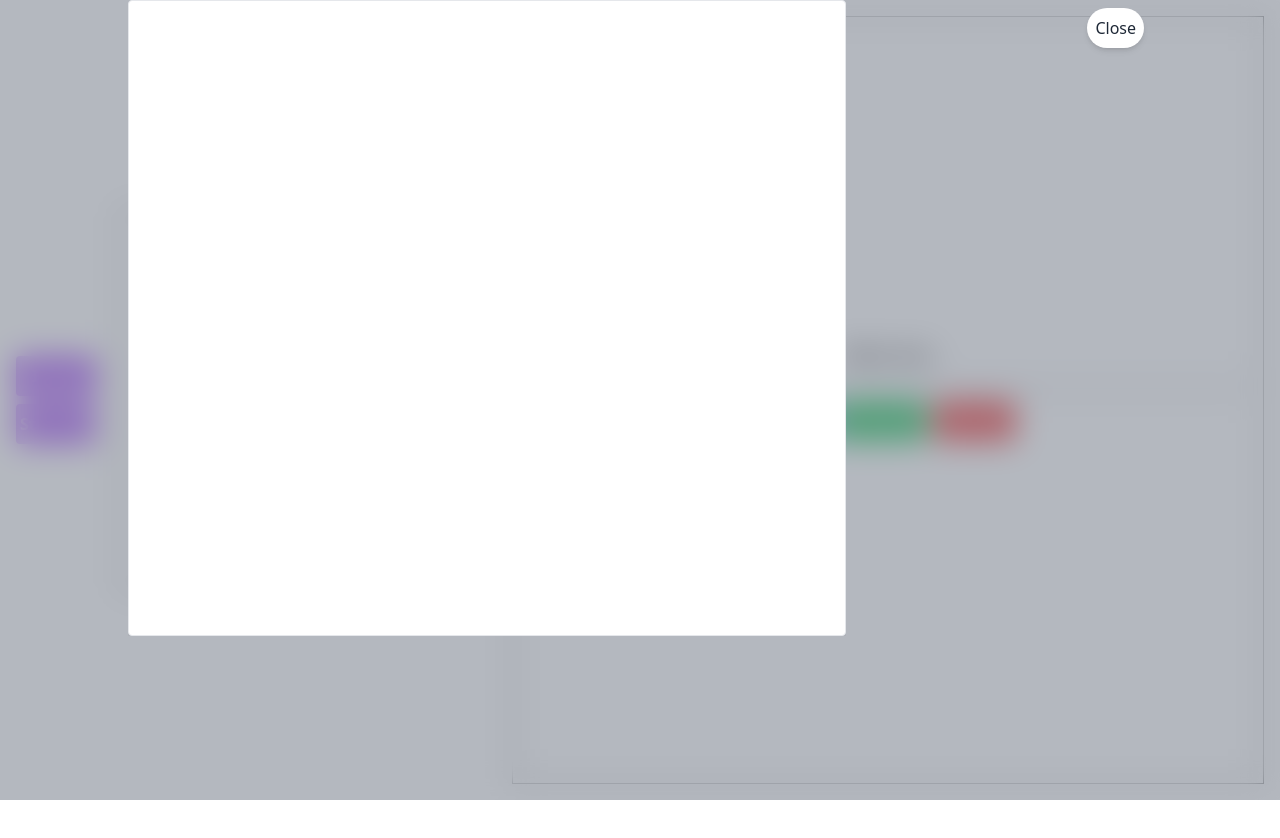
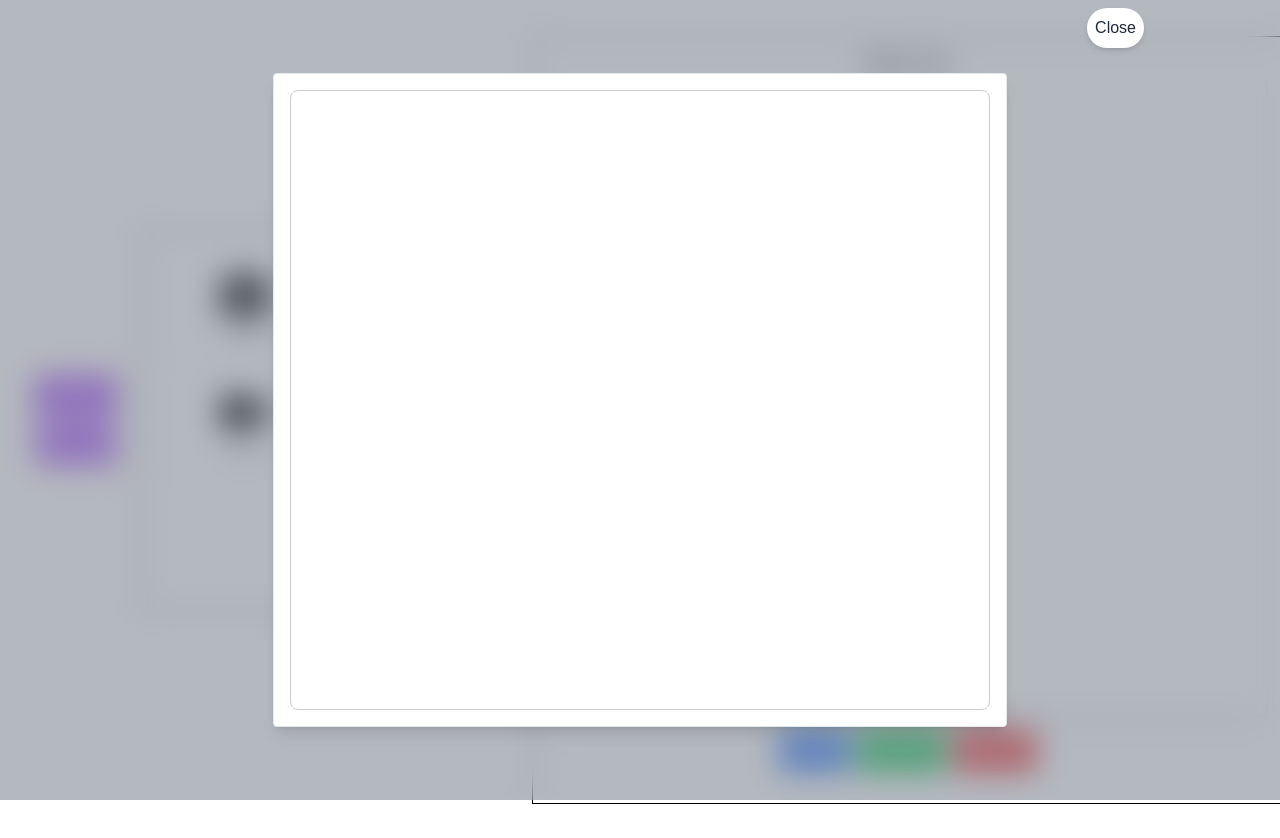
Before and after one commit to SaiHarshaVardhan-ez/ver3, a React (Create React App) app: page /interface in a window 1280 px wide. Both pictures are taken after a click on the button "Preview". Before the commit the page ends 800 px from the top, so only its background shows below. Built offline with nearby package versions, Linux system fonts and the light colour scheme.

Commit message:
placed pdf in preview

```diff
--- a/src/components/Editor.jsx
+++ b/src/components/Editor.jsx
@@ -1,43 +1,62 @@
-import React, { useState, useRef } from "react";
+import React, { useState, useRef, useEffect } from "react";
 import RenderBlocks from "./editorComponents/RenderBlocks";
 import { useNavigate } from "react-router-dom";
-import * as htmlToImage from "html-to-image";
-import PreviewPopup from "./PreviewPopup";
 
 const Editor = ({ content = [], setContent }) => {
   const [showPreview, setShowPreview] = useState(false);
-  const [previewImage, setPreviewImage] = useState(null);
-  const previewRef = useRef();
+  const [previewContent, setPreviewContent] = useState("");
+  const [previewWidth, setPreviewWidth] = useState("100%"); // Initial width
+  const [previewHeight, setPreviewHeight] = useState("100%"); // Initial height
   const navigate = useNavigate();
 
+  const previewRef = useRef();
+
+  useEffect(() => {
+    const resizeObserver = new ResizeObserver(entries => {
+      for (let entry of entries) {
+        setPreviewWidth(`${entry.contentRect.width}px`);
+        setPreviewHeight(`${entry.contentRect.height}px`);
+      }
+    });
+
+    resizeObserver.observe(previewRef.current);
+
+    return () => {
+      resizeObserver.disconnect();
+    };
+  }, []);
+
   const handlePreview = () => {
-    const element = previewRef.current;
+    const contentHtml = `
+      <!DOCTYPE html>
+      <html lang="en">
+      <head>
+        <meta charset="UTF-8">
+        <meta name="viewport" content="width=device-width, initial-scale=1.0">
+        <title>Preview Content</title>
+        <style>
+          body {
+            font-family: Arial, sans-serif;
+            margin: 20px;
+          }
+          .preview-content {
+            background-color: #ffffff;
+            padding: 20px;
+            border: 1px solid #cccccc;
+            border-radius: 8px;
+          }
+        </style>
+      </head>
+      <body>
+        <div class="preview-content" style="width: ${previewWidth}; height: ${previewHeight}">
+          ${previewRef.current.innerHTML}
+        </div>
+      </body>
+      </html>
+    `;
 
-    // Remember current scroll position
-    const scrollY = window.scrollY;
-
-    // Set temporary styles to ensure all content is visible
-    element.style.height = `${element.scrollHeight}px`;
-    element.style.overflow = "visible";
-
-    // Capture the image
-    htmlToImage
-      .toPng(element)
-      .then(function (dataUrl) {
-        setShowPreview(true);
-        setPreviewImage(dataUrl);
-      })
-      .catch(function (error) {
-        console.error("Preview generation failed: ", error);
-      })
-      .finally(() => {
-        // Reset styles after capture
-        element.style.height = "auto";
-        element.style.overflow = "auto";
-
-        // Restore scroll position
-        window.scrollTo(0, scrollY);
-      });
+    setPreviewContent(contentHtml);
+    setShowPreview(true);
   };
 
   const handleSave = () => {
@@ -46,7 +65,7 @@ const Editor = ({ content = [], setContent }) => {
 
   const closePreview = () => {
     setShowPreview(false);
-    setPreviewImage(null);
+    setPreviewContent("");
   };
 
   return (
@@ -87,13 +106,19 @@ const Editor = ({ content = [], setContent }) => {
       {showPreview && (
         <div className="fixed top-0 left-0 w-full h-full flex items-center justify-center bg-opacity-50 bg-gray-500 backdrop-filter backdrop-blur-lg">
           <div className="relative w-full max-w-screen-lg h-full">
-            <PreviewPopup imageSrc={previewImage} onClose={closePreview} />
-            <button
-              className="absolute top-2 right-2 bg-white text-gray-800 rounded-full p-2 shadow-md hover:bg-gray-200"
+            <div
+              className="absolute top-2 right-2 bg-white text-gray-800 rounded-full p-2 shadow-md hover:bg-gray-200 cursor-pointer"
               onClick={closePreview}
             >
               Close
-            </button>
+            </div>
+            <div className="w-full h-full flex items-center justify-center">
+              <div
+                className="bg-white p-4 shadow-lg border border-gray-200 overflow-auto rounded"
+                style={{ maxHeight: "90%", maxWidth: "90%" }}
+                dangerouslySetInnerHTML={{ __html: previewContent }}
+              />
+            </div>
           </div>
         </div>
       )}
--- a/src/components/PreviewPopup.jsx
+++ /dev/null
@@ -1,13 +0,0 @@
-import React from "react";
-
-const PreviewPopup = ({ imageSrc, onClose }) => {
-  return (
-    <div className="preview-popup">
-      <div className="preview-content">
-        <img src={imageSrc} alt="Preview" />
-      </div>
-    </div>
-  );
-};
-
-export default PreviewPopup;
--- a/src/components/editorComponents/RenderBlocks.jsx
+++ b/src/components/editorComponents/RenderBlocks.jsx
@@ -1,8 +1,8 @@
 // RenderBlocks.js
-import React, { useState } from 'react';
-import { CiCirclePlus, CiCircleRemove } from 'react-icons/ci';
-import DropZone from '../dropzone/DropZone';
-import RenderInput from './RenderInput';
+import React, { useState } from "react";
+import {CiCircleRemove } from "react-icons/ci";
+import DropZone from "../dropzone/DropZone";
+import RenderInput from "./RenderInput";
 
 const RenderBlocks = ({ content, setContent }) => {
   const [data, setData] = useState([]);
@@ -17,16 +17,13 @@ const RenderBlocks = ({ content, setContent }) => {
     setData(updatedData);
   };
 
-  const addInput = () => {
-    alert('drag and drop from inputs');
-  };
 
   const handleDrop = (blockIndex, positionIndex, droppedItem) => {
     const updatedData = [...data];
     if (!updatedData[blockIndex]) {
       updatedData[blockIndex] = [];
     }
-    if (droppedItem.type.startsWith('file:')) {
+    if (droppedItem.type.startsWith("file:")) {
       updatedData[blockIndex][positionIndex] = droppedItem.file;
     } else {
       updatedData[blockIndex][positionIndex] = droppedItem.type;
@@ -46,7 +43,7 @@ const RenderBlocks = ({ content, setContent }) => {
 
   return content.map((blockId, index) => {
     switch (blockId) {
-      case 'full-width':
+      case "full-width":
         if (!data[index]) {
           setData((prevData) => [...prevData, [null]]);
         }
@@ -70,7 +67,6 @@ const RenderBlocks = ({ content, setContent }) => {
                     handleFileChange={handleFileChange}
                   />
                 )}
-                <CiCirclePlus size={32} onClick={addInput} />
               </div>
             </DropZone>
             <button
@@ -81,7 +77,7 @@ const RenderBlocks = ({ content, setContent }) => {
             </button>
           </div>
         );
-      case 'half-width':
+      case "half-width":
         if (!data[index]) {
           setData((prevData) => [...prevData, [null, null]]);
         }
@@ -105,7 +101,6 @@ const RenderBlocks = ({ content, setContent }) => {
                     />
                   )}
                 </div>
-                <CiCirclePlus size={32} onClick={addInput} />
               </DropZone>
             ))}
             <button
@@ -116,7 +111,7 @@ const RenderBlocks = ({ content, setContent }) => {
             </button>
           </div>
         );
-      case 'third-width':
+      case "third-width":
         if (!data[index]) {
           setData((prevData) => [...prevData, [null, null, null]]);
         }
@@ -140,7 +135,6 @@ const RenderBlocks = ({ content, setContent }) => {
                     />
                   )}
                 </div>
-                <CiCirclePlus size={32} onClick={addInput} />
               </DropZone>
             ))}
             <button
@@ -151,7 +145,7 @@ const RenderBlocks = ({ content, setContent }) => {
             </button>
           </div>
         );
-      case 'quarter-width':
+      case "quarter-width":
         if (!data[index]) {
           setData((prevData) => [...prevData, [null, null, null, null]]);
         }
@@ -175,7 +169,6 @@ const RenderBlocks = ({ content, setContent }) => {
                     />
                   )}
                 </div>
-                <CiCirclePlus size={32} onClick={addInput} />
               </DropZone>
             ))}
             <button
```
